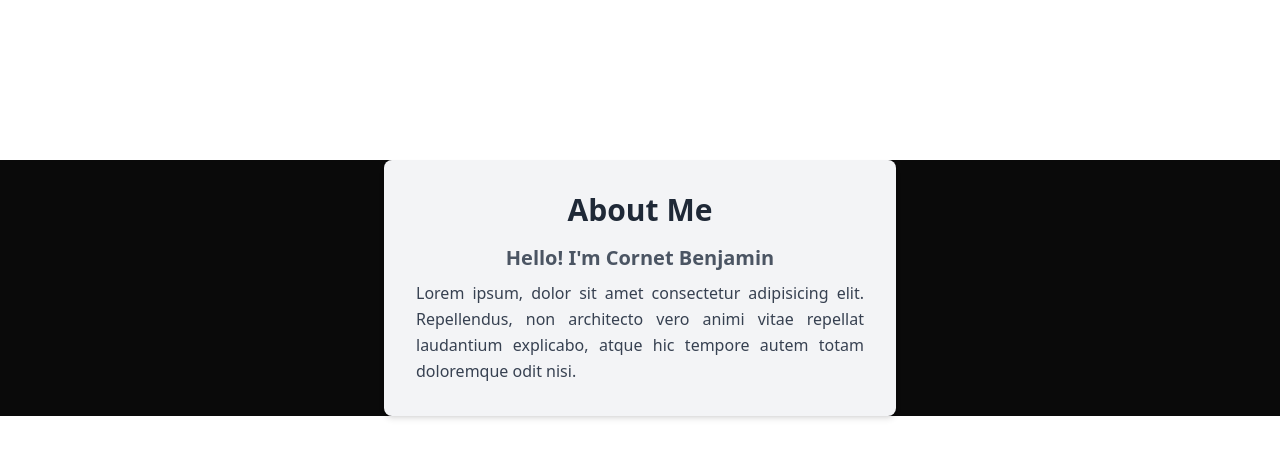
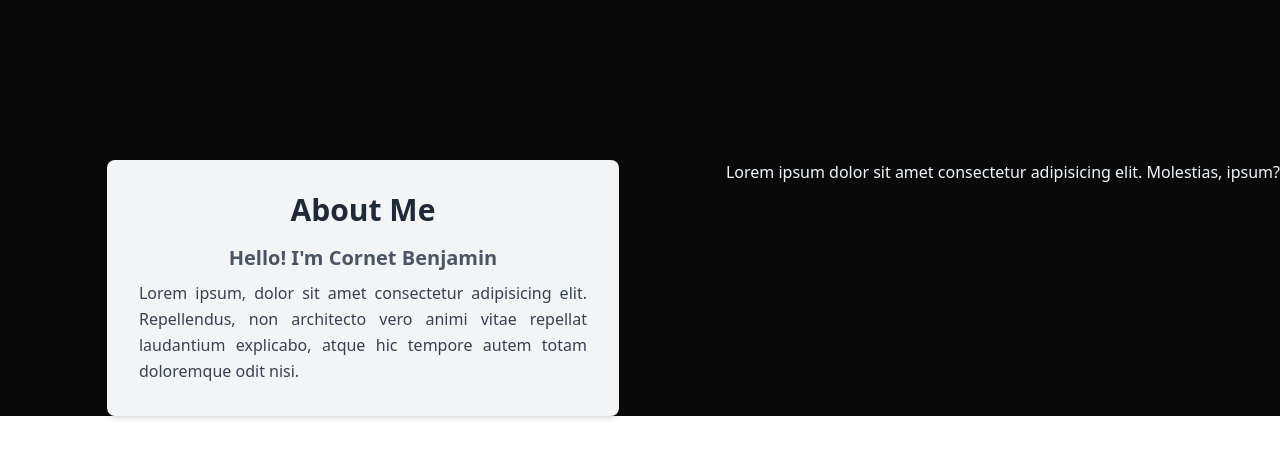
Before and after one commit to BenjaminC62/Portfolio, a React (Vite) app: page /aboutme in a window 1280 px wide. Shown: the top 458 px of the page. Built offline with nearby package versions, Linux system fonts and the light colour scheme.

Commit message:
Changement du README

```diff
--- a/src/pages/AboutMe.tsx
+++ b/src/pages/AboutMe.tsx
@@ -5,6 +5,7 @@
  */
 const AboutMe = () => {
   return (
+    <div className="flex">
       <div className="bg-gray-100 p-8 rounded-lg shadow-md max-w-lg mx-auto mt-40">
         <h1 className="text-3xl font-bold text-gray-800 text-center mb-4">About Me</h1>
         <h2 className="text-xl font-semibold text-gray-600 text-center mb-2">Hello! I'm Cornet Benjamin</h2>
@@ -12,6 +13,11 @@ const AboutMe = () => {
           Lorem ipsum, dolor sit amet consectetur adipisicing elit. Repellendus, non architecto vero animi vitae repellat laudantium explicabo, atque hic tempore autem totam doloremque odit nisi.
         </p>
       </div>
+      <div className="mt-40">
+        <p className="text-blue-50">Lorem ipsum dolor sit amet consectetur adipisicing elit. Molestias, ipsum?</p>
+      </div>
+    </div>
+
   );
 }
 
```
Also changed, not shown: 1 other file (tests, documents, lock files or other folders). Lines whose indentation alone changed are shown as unchanged.
